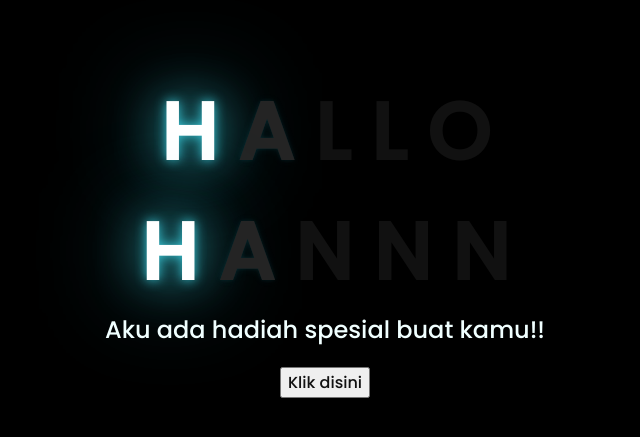
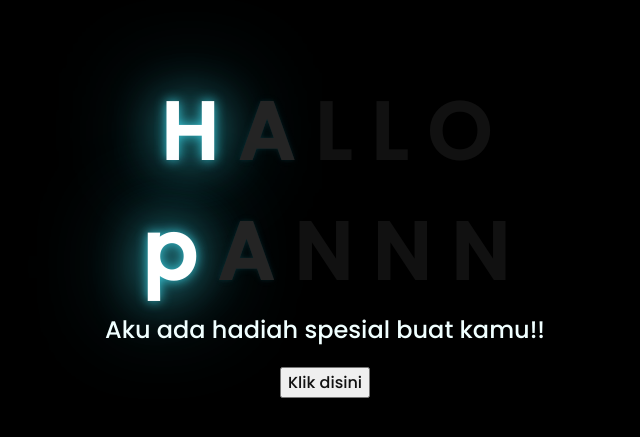
Before and after one commit to Musthofa021004/hannnmstfa, a plain HTML site: page index.html in a window 1280 px wide. Shown: the part 173-610 px from the top of the page, without its empty margins (323-963 px from the left). Drawn offline with Linux system fonts and the light colour scheme.

Commit message:
Update index.html

```diff
--- a/index.html
+++ b/index.html
@@ -18,7 +18,7 @@
         <span>O</span><br>
     </div>
     <div class="greetings">
-        <span>H</span>
+        <span>p</span>
         <span>A</span>
         <span>N</span>
         <span>N</span>
```
